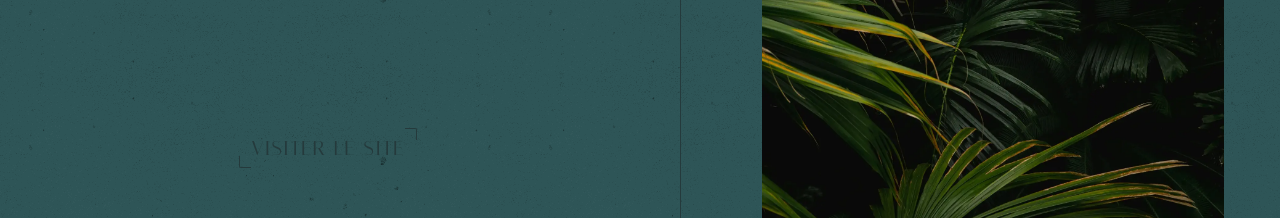
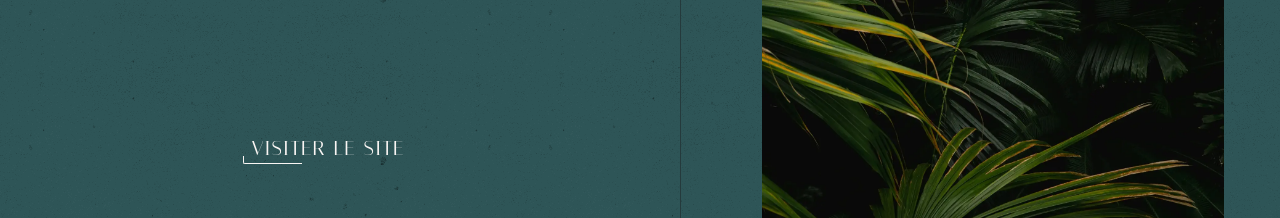
Before and after one commit to casumelanie/portfolio-2024, an Astro site: page /projets in a window 1280 px wide. Shown: the part 1240-1458 px from the top of the page. Built offline with nearby package versions, Linux system fonts and the light colour scheme; Astro itself is replaced by a stand-in of ours.

Commit message:
Changement du style du bouton

```diff
--- a/src/components/common/Button.astro
+++ b/src/components/common/Button.astro
@@ -8,34 +8,20 @@ interface Props {
 const { url = "#", text = "Découvrir", additionalClass } = Astro.props;
 ---
 
-<div
-	class=`btn cursor-pointer bg-transparent block w-fit h-fit px-2 py-2 lg:hover:before:left-1 lg:hover:before:bottom-1 lg:hover:after:top-1 lg:hover:after:right-1 lg:hover:before:border-fantasy-50 lg:hover:after:border-fantasy-50 relative ${additionalClass}`
->
-	<a class="relative z-20 px-1 font-primary font-medium uppercase transition-colors lg:text-firefly-900" href={url}>{text}</a>
+<div class=`btn cursor-pointer bg-transparent block w-fit h-fit px-2 py-2 lg:hover:before:w-full relative ${additionalClass}`>
+	<a class="relative z-20 px-1 font-primary font-medium uppercase transition-colors lg:text-fantasy-50" href={url}>{text}</a>
 </div>
 
 <style lang="postcss" is:global>
     .btn::before {
         content: "";
-        @apply absolute bottom-0 left-0 w-3 h-3 border-b-[1px] border-l-[1px] rounded-bl-sm border-firefly-900;
-    }
-    .btn::after {
-        content: "";
-        @apply absolute top-0 right-0 w-3 h-3 border-t-[1px] border-r-[1px] rounded-tr-sm border-firefly-900;
+        @apply absolute bottom-1 left-1 w-1/3 h-2 border-b-[1px] border-l-[1px] rounded-bl-sm border-fantasy-50;
     }
 
 /* ANIMATION AU HOVER SUR LE BOUTON */
     @media screen and (min-width: 1024px) {
         .btn::before {
-            transition: left 0.5s, bottom 0.5s, color 0.5s
-        }
-
-        .btn::after {
-            transition: right 0.5s, top 0.5s, color 0.5s
-        }
-
-        .btn:hover a {
-          @apply text-fantasy-50
+            transition: width 0.5s;
         }
     }
 </style>
```
